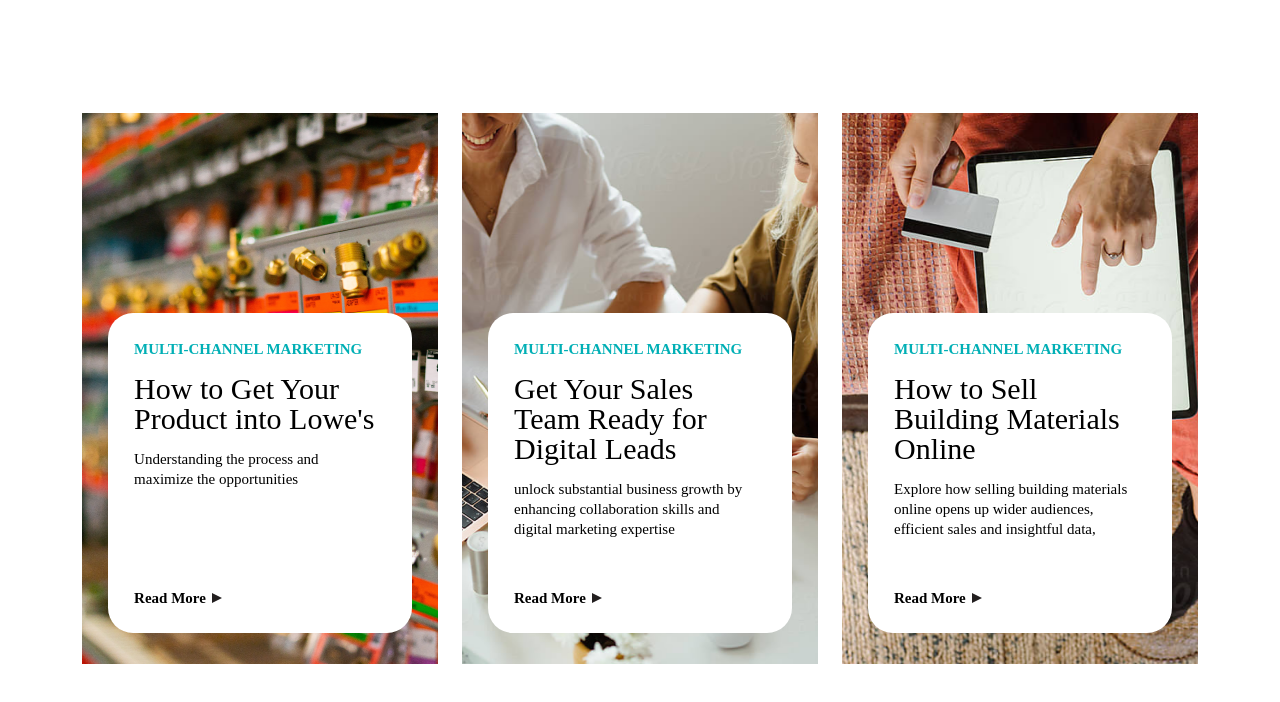
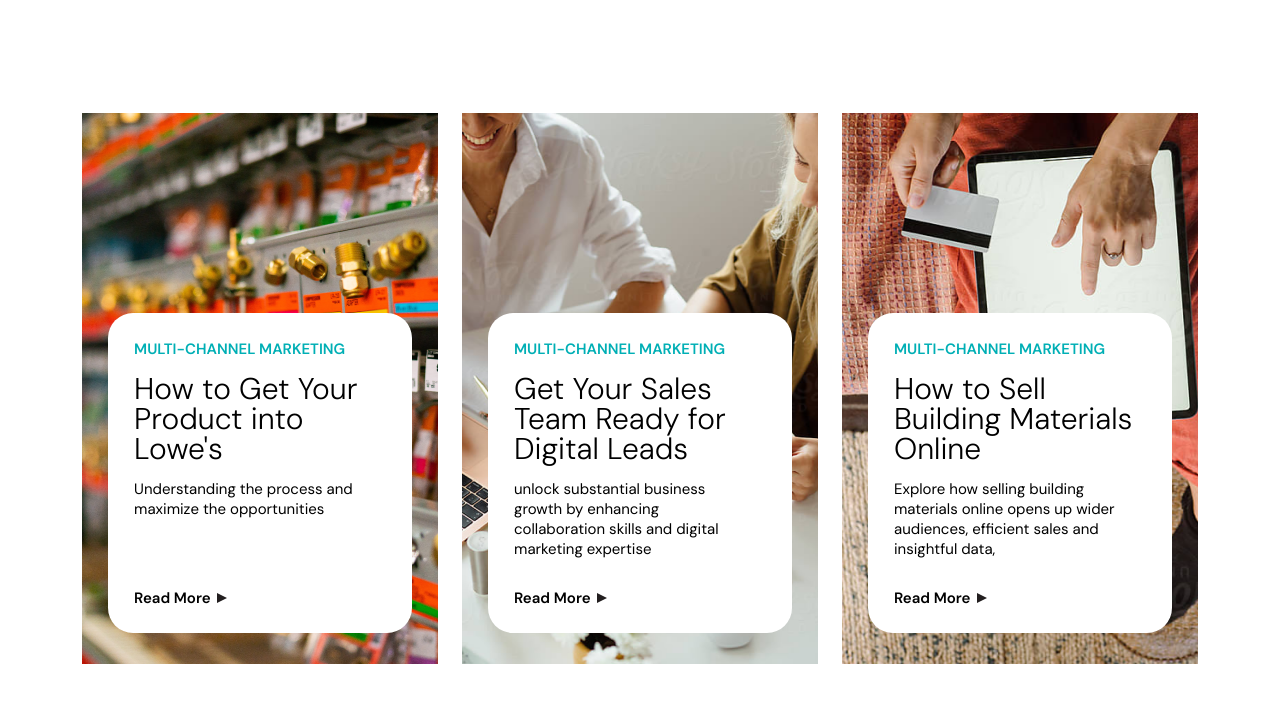
Before and after one commit to AmitSheoran-557/new-project, a plain HTML site: page index.html in a window 1280 px wide. Drawn offline with Linux system fonts and the light colour scheme.

Commit message:
font family add

```diff
--- a/assets/css/style.css
+++ b/assets/css/style.css
@@ -1,9 +1,12 @@
+@import url('https://fonts.googleapis.com/css2?family=DM+Sans:ital,opsz,wght@0,9..40,100..1000;1,9..40,100..1000&display=swap');
+
 * {
     padding: 0;
     margin: 0;
     list-style: none;
     text-decoration: none;
     box-sizing: border-box;
+    font-family: "DM Sans", sans-serif;
 }
 
 section {
@@ -12,6 +15,7 @@
     display: flex;
     align-content: center;
     min-height: 100vh;
+
 }
 
 .row {
@@ -67,7 +71,6 @@
 
 .card-main {
     color: #00AFB5;
-    font-family: Maison Neue;
     font-size: 15px;
     font-weight: 600;
     line-height: 20px;
@@ -77,7 +80,6 @@
 
 .card-heading {
     max-width: 278px;
-    font-family: Maison Neue;
     font-size: 20px;
     font-weight: 300;
     line-height: 30px;
@@ -87,7 +89,6 @@
 
 .card-subheading {
     max-width: 238px;
-    font-family: Maison Neue;
     font-size: 15px;
     font-weight: 400;
     line-height: 20px;
@@ -96,7 +97,6 @@
 }
 
 .card-btn {
-    font-family: Maison Neue;
     font-size: 15px;
     font-weight: 600;
     line-height: 20px;
@@ -143,7 +143,6 @@
 
     .card-subheading {
         max-width: 238px;
-        font-family: Maison Neue;
         font-size: 15px;
         font-weight: 400;
         line-height: 20px;
@@ -153,7 +152,6 @@
 
     .card-heading {
         max-width: 278px;
-        font-family: Maison Neue;
         font-size: 20px;
         font-weight: 300;
         line-height: 30px;
@@ -172,7 +170,6 @@
 
     .card-subheading {
         max-width: 238px;
-        font-family: Maison Neue;
         font-size: 15px;
         font-weight: 400;
         line-height: 20px;
@@ -182,7 +179,6 @@
 
     .card-heading {
         max-width: 278px;
-        font-family: Maison Neue;
         font-size: 25px;
         font-weight: 300;
         line-height: 30px;
@@ -201,7 +197,6 @@
 
         .card-subheading {
             max-width: 238px;
-            font-family: Maison Neue;
             font-size: 15px;
             font-weight: 400;
             line-height: 20px;
@@ -211,7 +206,6 @@
 
         .card-heading {
             max-width: 278px;
-            font-family: Maison Neue;
             font-size: 30px;
             font-weight: 300;
             line-height: 30px;
```
